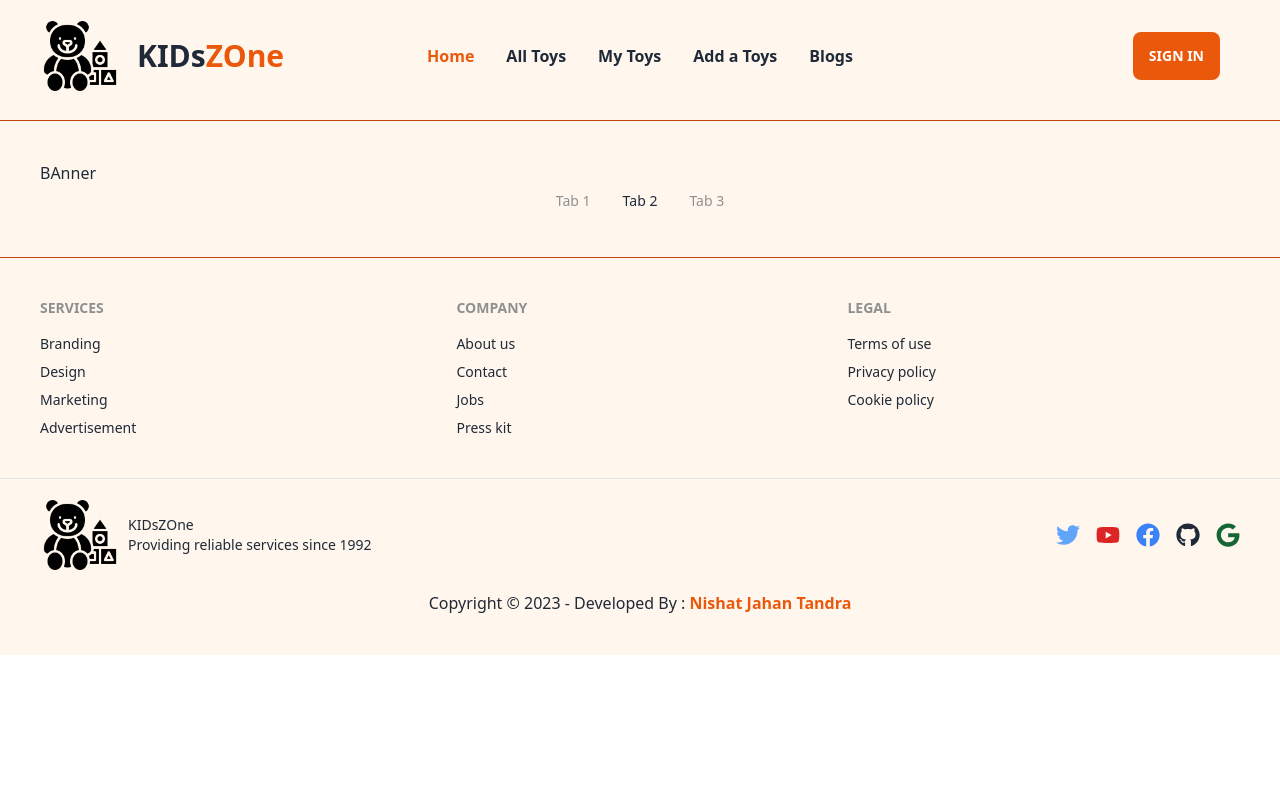
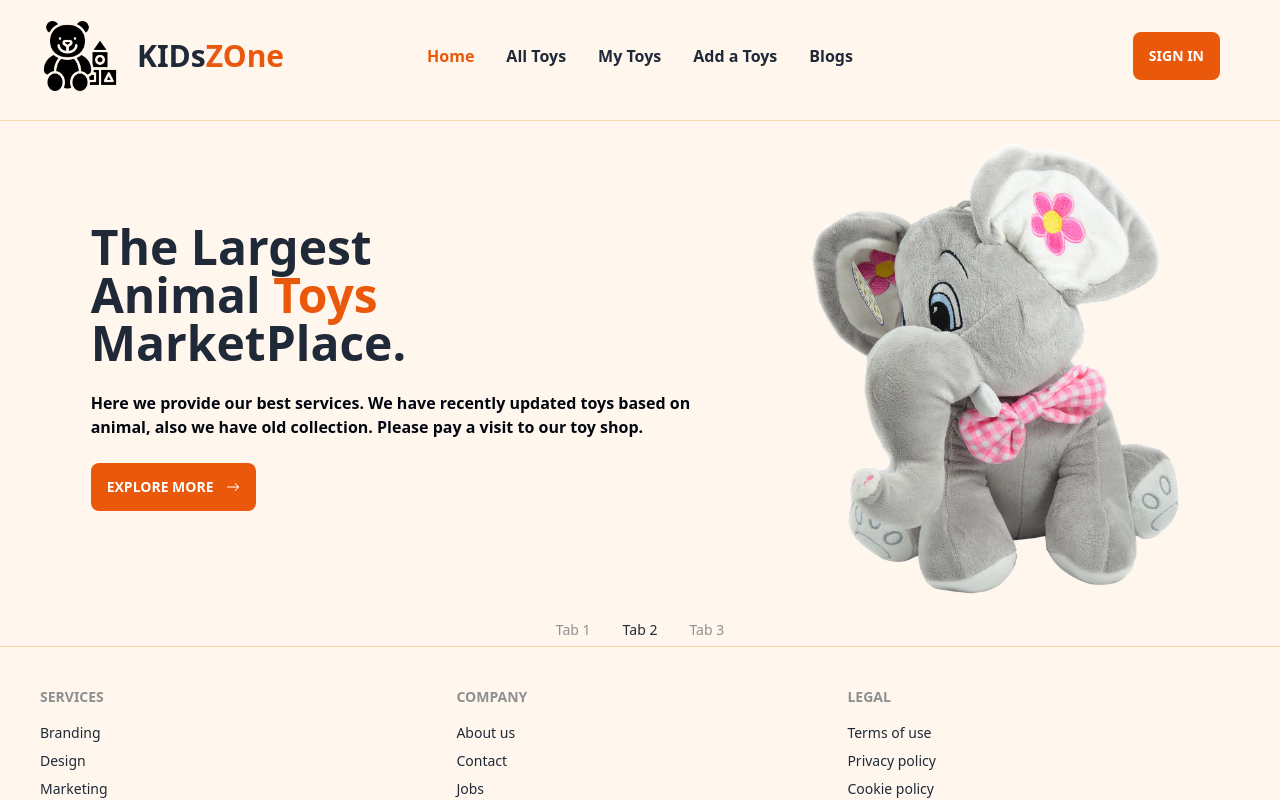
Before and after one commit to nishattandra/kids-zone-client, a React (Vite) app: page / in a window 1280 px wide. Shown: the top 800 px of the page. Built offline with nearby package versions, Linux system fonts and the light colour scheme; no server answers.

Commit message:
banner page added

```diff
--- a/src/Layout/Main.jsx
+++ b/src/Layout/Main.jsx
@@ -7,9 +7,9 @@ const Main = () => {
     return (
         <div>
             <Navbar></Navbar>
-            <hr className="h-px  mx-auto bg-orange-700 border-0"></hr>
+            <hr className="h-px mx-auto bg-orange-200 border-0"></hr>
             <Outlet></Outlet>
-            <hr className="h-px  mx-auto bg-orange-700 border-0"></hr>
+            <hr className="h-px  mx-auto bg-orange-200 border-0"></hr>
             <Footer></Footer>
         </div>
     );
--- a/src/pages/Home/Banner/Banner.jsx
+++ b/src/pages/Home/Banner/Banner.jsx
@@ -1,9 +1,18 @@
 import React from 'react';
+import img from '../../../assets/images/banner/1.png'
+import { BsArrowRight} from 'react-icons/bs';
 
 const Banner = () => {
     return (
-        <div>
-            <h2>BAnner</h2>
+        <div className="hero">
+            <div className="hero-content flex-col lg:flex-row-reverse justify-evenly">
+                <img src={img} className="max-w-sm rounded-lg " />
+                <div className='w-1/2'>
+                    <h1 className="text-5xl font-bold">The Largest <br /> Animal <span className='text-orange-600'>Toys</span>  <br /> MarketPlace.</h1>
+                    <p className="py-6 font-semibold text-gray-950">Here we provide our best services. We have recently updated toys based on animal, also we have old collection. Please pay a visit to our toy shop.</p>
+                    <button className="btn bg-orange-600 border-0">Explore More <span className='ml-3'><BsArrowRight></BsArrowRight></span></button>
+                </div>
+            </div>
         </div>
     );
 };
--- a/src/pages/Home/Home/Home.jsx
+++ b/src/pages/Home/Home/Home.jsx
@@ -6,7 +6,7 @@ import AvailableToys from '../AvailableToys/AvailableToys';
 const Home = () => {
     useTitle('home')
     return (
-        <div className='p-10'>
+        <div>
             <Banner></Banner>
             <AvailableToys></AvailableToys>
         </div>
```
Also changed, not shown: src/assets/images/banner/1.png (added).
